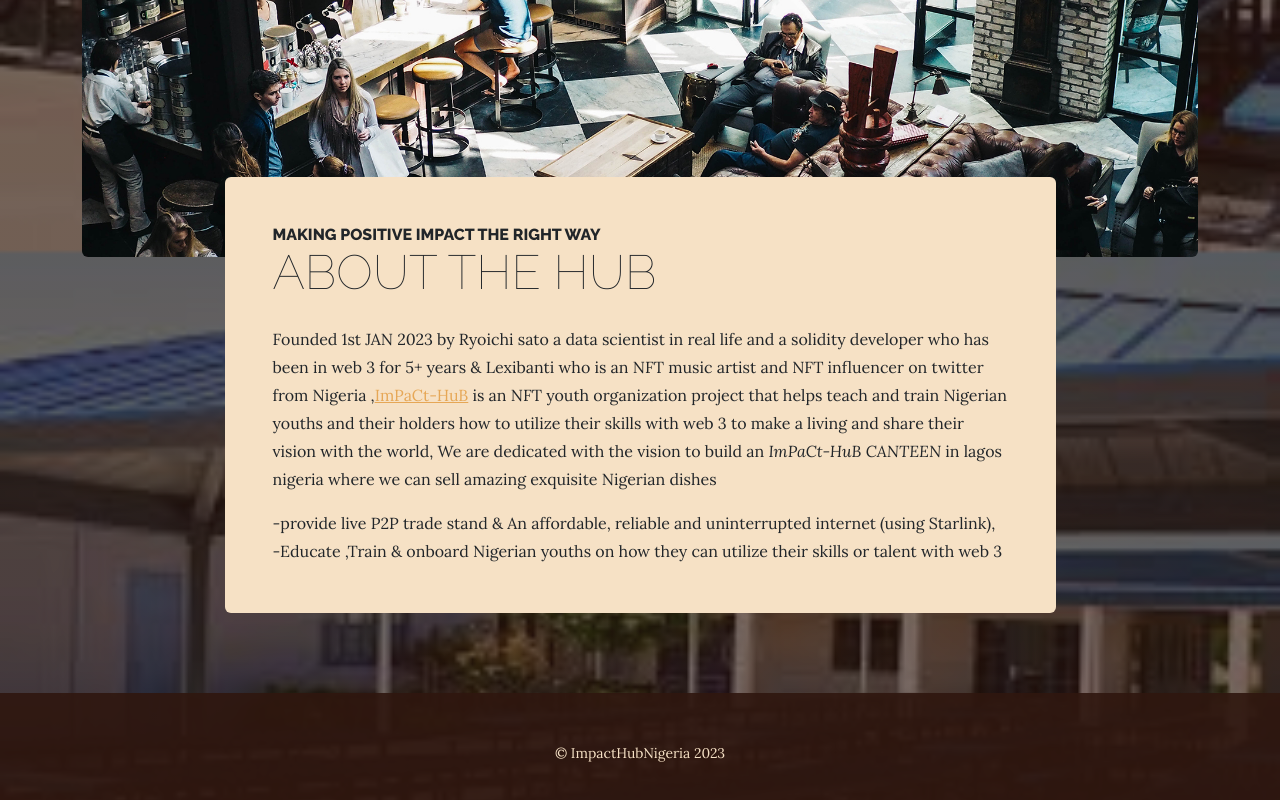
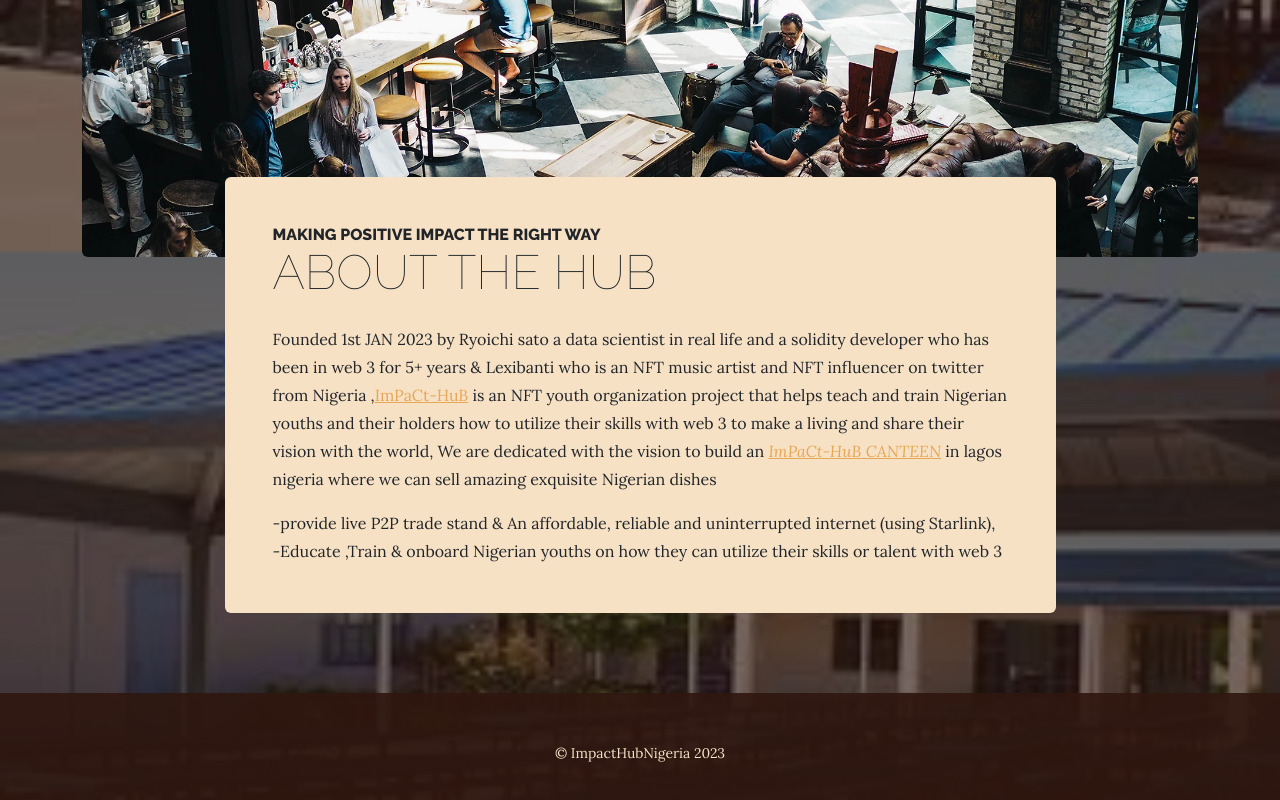
Before and after one commit to LEXIBANTI/impacthub.github.io, a plain HTML site: page FAQ.html in a window 1280 px wide. Shown: the part 600-1400 px from the top of the page. Drawn offline with nearby package versions, Linux system fonts and the light colour scheme.

Commit message:
Update FAQ.html

```diff
--- a/FAQ.html
+++ b/FAQ.html
@@ -45,7 +45,7 @@
                                     <span class="section-heading-upper">MAKING POSITIVE IMPACT THE RIGHT WAY</span>
                                     <span class="section-heading-lower">About The HuB</span>
                                 </h2>
-                                <p>Founded 1st JAN 2023 by Ryoichi sato a data scientist in real life and a solidity developer who has been in web 3 for 5+ years & Lexibanti who is an NFT music artist and NFT influencer on twitter from Nigeria ,<a href="https://twitter.com/ImPaCtHuB_OFF" target="_blank">ImPaCt-HuB</a> is an NFT youth organization project that helps teach and train Nigerian youths and their holders how to utilize their skills with web 3 to make a living and share their vision with the world, We are dedicated with the vision to build an <em>ImPaCt-HuB CANTEEN</em> in lagos nigeria where we can sell amazing exquisite Nigerian dishes</p>
+                                <p>Founded 1st JAN 2023 by Ryoichi sato a data scientist in real life and a solidity developer who has been in web 3 for 5+ years & Lexibanti who is an NFT music artist and NFT influencer on twitter from Nigeria ,<a href="https://twitter.com/ImPaCtHuB_OFF" target="_blank">ImPaCt-HuB</a> is an NFT youth organization project that helps teach and train Nigerian youths and their holders how to utilize their skills with web 3 to make a living and share their vision with the world, We are dedicated with the vision to build an <a href="https://docs.google.com/document/d/164FkkOQEga01Jh_gZB7flWEBnUIpHby-WRdeEbWajos/edit" target="_blank"> <em>ImPaCt-HuB CANTEEN</em></a> in lagos nigeria where we can sell amazing exquisite Nigerian dishes</p>
                                 <p class="mb-0">
                                     -provide live P2P trade stand & An affordable, reliable and uninterrupted internet (using Starlink),</p>
                                 <p class="mb-0">
```
